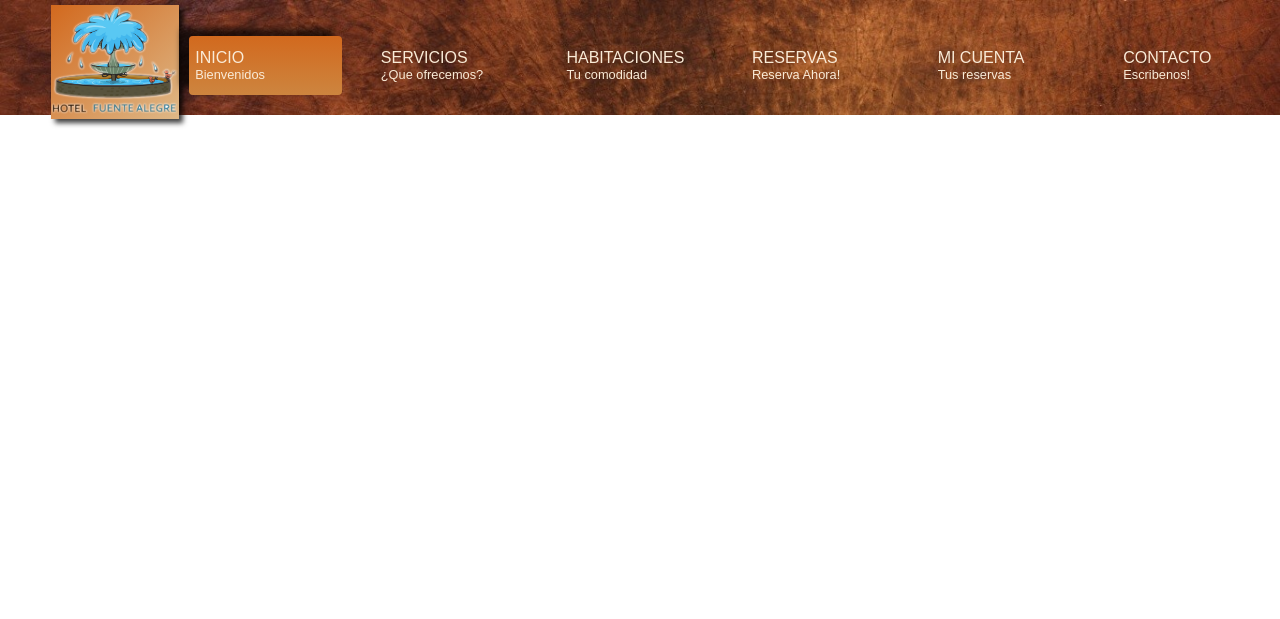
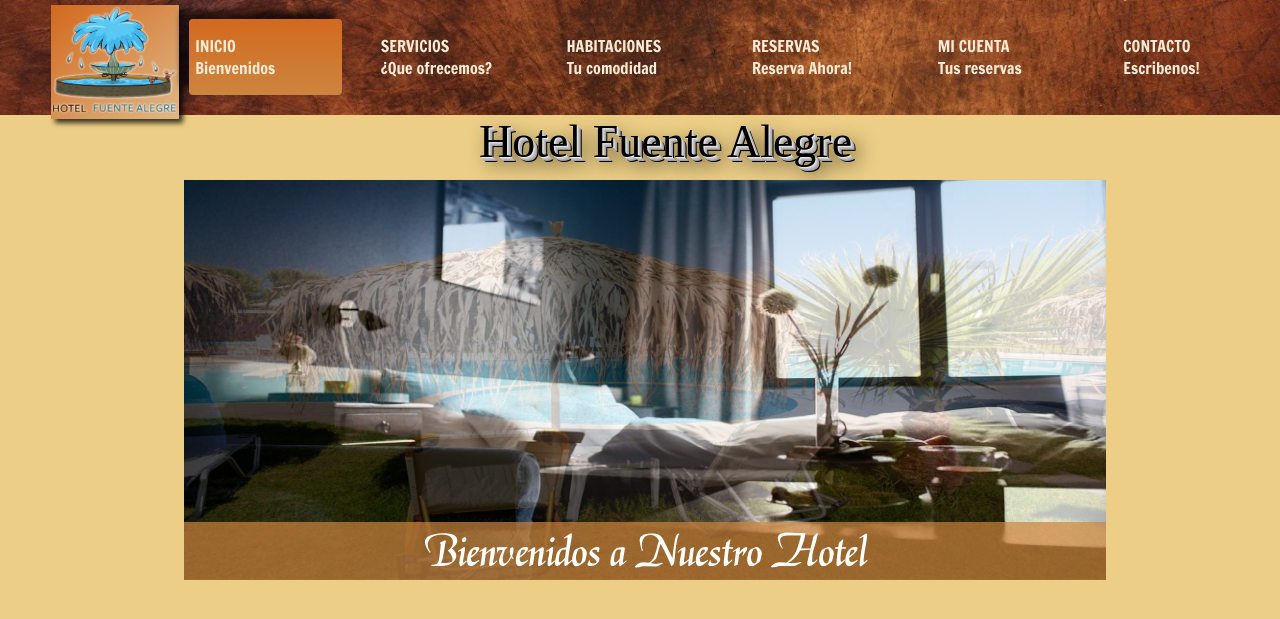
Before and after one commit to MoisesRodriguezN/ProyectoFinalWeb, a PHP site: page / in a window 1280 px wide. Shown: the top 619 px of the page. Run offline with PHP 8.4, Linux system fonts and the light colour scheme.

Commit message:
Galeria animada de imagenes

```diff
--- a/administracion/index.php
+++ b/administracion/index.php
@@ -153,7 +153,7 @@
     <?php
      }else{
       echo "Debes iniciar sesión para poder entrar en esta zona";
-      header("location:login.php");
+      header("location:administracion/login.php");
      }
     ?>
   </body>
--- a/index.php
+++ b/index.php
@@ -3,10 +3,20 @@
     <head>
         <meta charset="UTF-8">
         <title>Inicio - Hotel Fuente Alegre</title>
-        <link href="fuentes/FrancoisOne.ttf" rel="stylesheet">
         <style>
+            @font-face {
+              font-family: 'Francois One';
+              src: url(fuentes/FrancoisOne.ttf);
+            }
+
+            @font-face {
+              font-family: 'GreatVibes-Regular';
+              src: url(fuentes/daniel.ttf);
+            }
+
             body{
               margin: 0;
+              background-color: #ecce86;
             }
             .cabecera{
               width: 100%;
@@ -51,22 +61,18 @@
               border-radius: 4px;
             }
 
-            .flex-item:hover{
+            .flex-item:hover, .seleccionado{
               background: linear-gradient(Chocolate , Peru );
               box-shadow: -8px -8px 6px 0px rgba(0,0,0,0.68);
             }
 
-            .seleccionado{
-              background: linear-gradient(Chocolate , Peru );
-              box-shadow: -8px -8px 6px 0px rgba(0,0,0,0.68);
-            }
             .flex-item p{
               width:100%;
               -webkit-align-self: center;
               -ms-flex-item-align: center;
               align-self: center;
               margin-left: 6px;
-              font-size: 0.8rem;
+              font-size: 1rem;
               font-family: 'Francois One', sans-serif;
               color: antiquewhite;
 
@@ -85,6 +91,123 @@
             a:link{
               text-decoration: none;
             }
+
+            .contenedor{
+              width: 90%;
+            }
+
+            .contenedorTexto{
+              text-align: center;
+              margin-left: 14%;
+              margin-bottom: 1%;
+            }
+
+            .texto3D{
+              text-shadow: 1px 1px 0px rgb(230,230,230),
+              2px 2px 0px rgb(200,200,200),
+              3px 3px 0px rgb(180,180,180),
+              4px 4px 0px rgb(160,160,160),
+              /*Añadimos*/ 5px 5px 0px rgb(0,0,0), 8px 8px 20px rgb(0,0,0);
+              font-size: 46px;
+            }
+
+            .contenedorCarusel{
+              text-align: center;
+              width: 80%;
+              height: 400px;
+              margin: 0 auto;
+              margin-left: 16%;
+              position: relative;
+
+            }
+
+            .img1Carousel{
+              text-align: center;
+              width: 100%;
+              height: 400px;
+              margin: 0 auto;
+              position: relative;
+              background:url('img/hotel1.jpg') no-repeat;
+              background-size: 100% auto;
+              transition: opacity 1s ease-out;
+            }
+            .imagenCarousel{
+              width: 60%;
+              height: auto;
+            }
+
+            .footerCarousel{
+              width:100%;
+              background-color: rgba(205, 133, 63, 0.7);
+              position: absolute;
+              bottom: 0px;
+              text-align: center;
+            }
+
+            .bienvenidacarouselDiv{
+                width:40%;
+                display: inline;
+            }
+
+            .BienvenidoCarousel{
+              font-family: 'GreatVibes-Regular', sans-serif;
+              font-size: 3em;
+              color:white;
+            }
+
+            #crossfade > img {
+              width: 100%;
+              height: 100%;
+              position: absolute;
+              top: 0px;
+              left: 0px;
+              color: transparent;
+              opacity: 0;
+              z-index: 0;
+              -webkit-animation: imageAnimation 30s linear infinite 0s;
+              -moz-animation: imageAnimation 30s linear infinite 0s;
+              -o-animation: imageAnimation 30s linear infinite 0s;
+              -ms-animation: imageAnimation 30s linear infinite 0s;
+              animation: imageAnimation 30s linear infinite 0s;
+           }
+
+           #crossfade > img:nth-child(2)  {
+              -webkit-animation-delay: 6s;
+              -moz-animation-delay: 6s;
+              -o-animation-delay: 6s;
+              -ms-animation-delay: 6s;
+              animation-delay: 6s;
+           }
+           #crossfade > img:nth-child(3) {
+              -webkit-animation-delay: 12s;
+              -moz-animation-delay: 12s;
+              -o-animation-delay: 12s;
+              -ms-animation-delay: 12s;
+              animation-delay: 12s;
+           }
+           #crossfade > img:nth-child(4) {
+              -webkit-animation-delay: 18s;
+              -moz-animation-delay: 18s;
+              -o-animation-delay: 18s;
+              -ms-animation-delay: 18s;
+              animation-delay: 18s;
+           }
+           #crossfade > img:nth-child(5) {
+              -webkit-animation-delay: 24s;
+              -moz-animation-delay: 24s;
+              -o-animation-delay: 24s;
+              -ms-animation-delay: 24s;
+              animation-delay: 24s;
+           }
+
+          @-webkit-keyframes imageAnimation {
+              0% { opacity: 0;}
+              8% { opacity: 1;}
+              17% { opacity: 1 }
+              25% { opacity: 1 }
+              100% { opacity: 0 }
+          }
+
         </style>
     </head>
     <body>
@@ -102,5 +225,24 @@
             </div>
         </div>
 
+        <div class="contenedor">
+            <div class="contenedorTexto">
+                <span class="texto3D">Hotel Fuente Alegre</span>
+            </div>
+            <div class="contenedorCarusel">
+                <div id="crossfade">
+                  <img class = "cone" src = "img/hotel1.jpg" alt = "png">
+                  <img class = "ctwo" src = "img/hotel2.jpg" alt = "png">
+                  <img class = "cthree" src = "img/hotel3.jpg" alt = "png">
+                  <img class = "cfour" src = "img/hotel4.jpg" alt = "png">
+                  <img class = "cfive" src = "img/hotel5.jpg" alt = "png">
+                </div>
+                <div class="footerCarousel">
+                  <div class="bienvenidacarouselDiv">
+                    <span class="BienvenidoCarousel">Bienvenidos a Nuestro Hotel</span>
+                  </div>
+                </div>
+            </div>
+        </div>
     </body>
 </html>
```
Also changed, not shown: fuentes/GreatVibes-Regular.ttf (added), fuentes/daniel.ttf (added), img/hotel1.jpg (added), img/hotel2.jpg (added), img/hotel3.jpg (added), img/hotel4.jpg (added), img/hotel5.jpg (added), img/hotel6.jpg (added).
